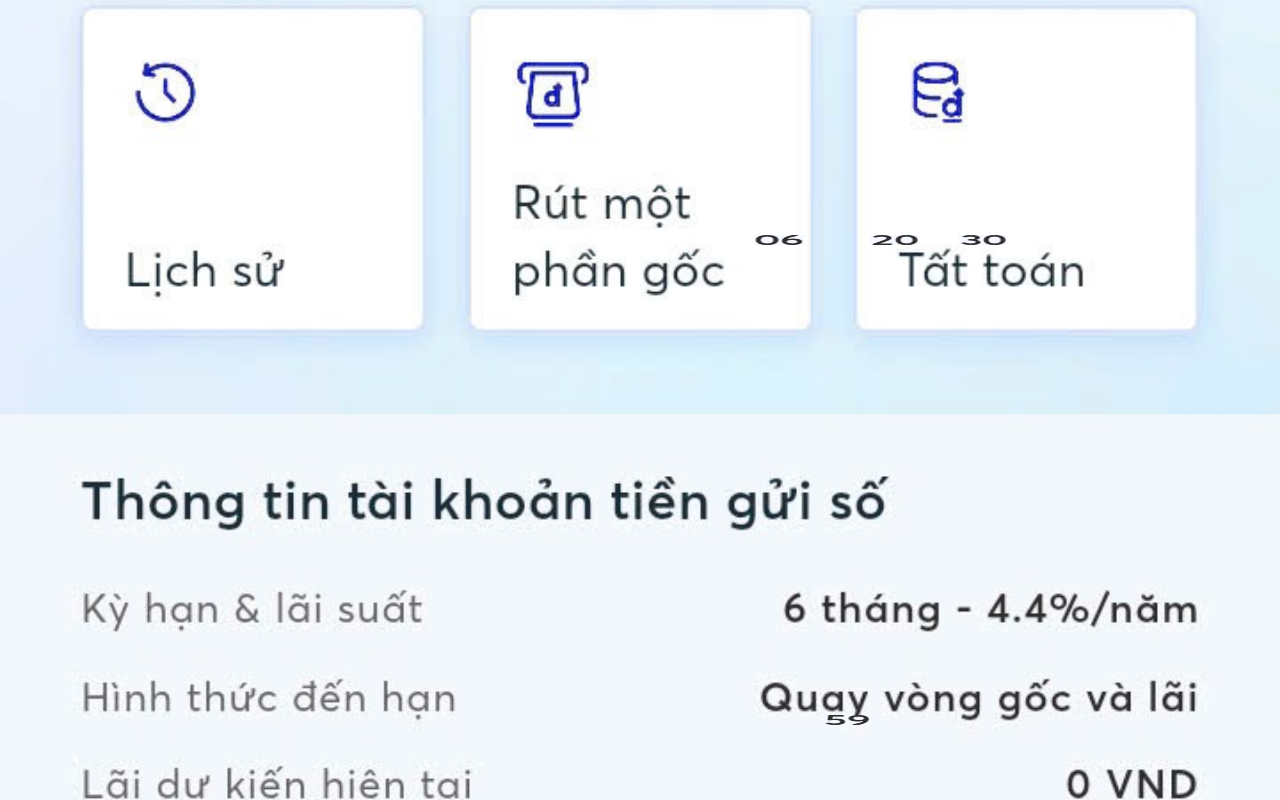
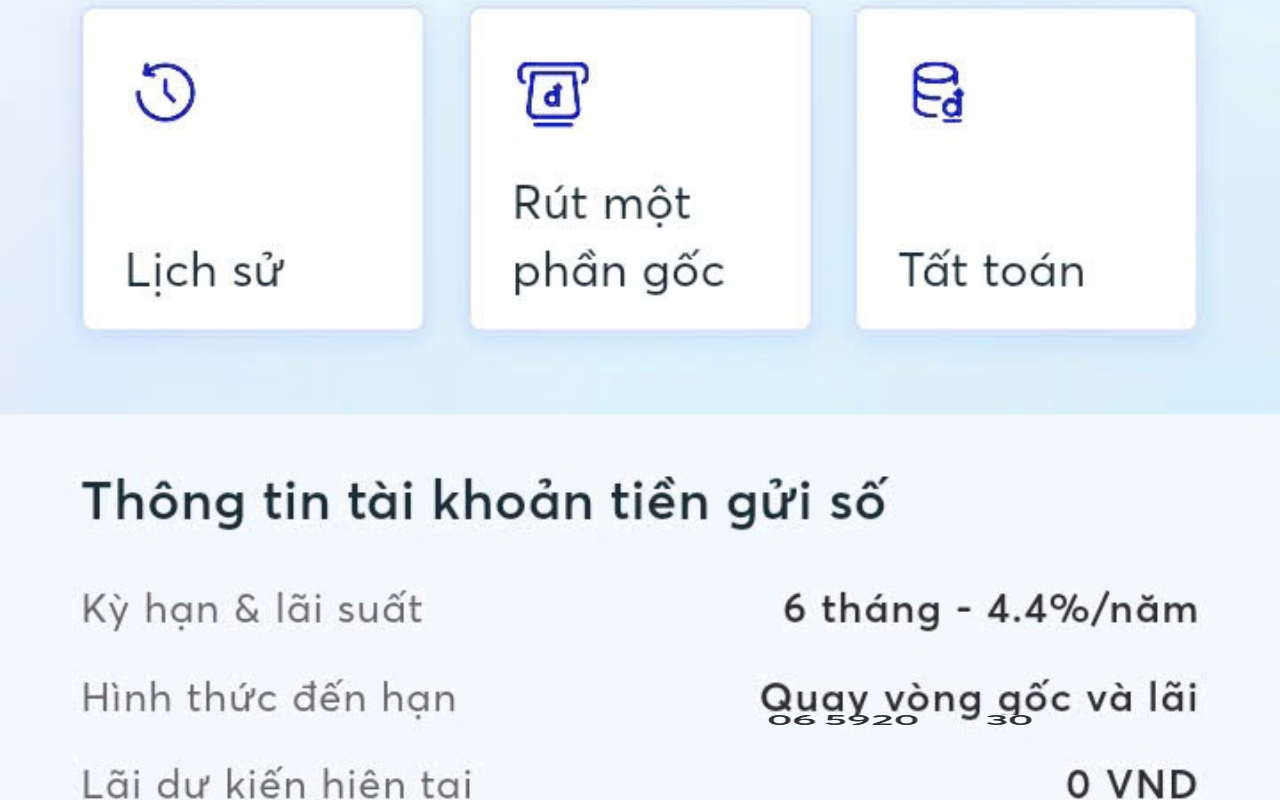
Before and after one commit to ltthang7678/mbbq, a plain HTML site: page index.html in a window 1280 px wide. Drawn offline with Linux system fonts and the light colour scheme.

Commit message:
Update style.css

```diff
--- a/style.css
+++ b/style.css
@@ -27,8 +27,8 @@ html, body {
   position: absolute;
 }/* Vị trí của từng khối thời gian theo viewport units */
 #hours {
-  left: 59.02vw;  /* 639 / 1080 = ~59vw */ /* 2000 / 2340 = ~85.5vh */
-  top: 29.42vh; /* 2000 / 2340 = ~85.5vh */
+  left: 60.02vw;  /* 639 / 1080 = ~59vw */ /* 2000 / 2340 = ~85.5vh */
+  top: 89.42vh; /* 2000 / 2340 = ~85.5vh */
 }
 
 #minutes {
@@ -38,12 +38,12 @@ html, body {
 
 #seconds {
   left: 68vw;  /* 733 / 1080 = ~68vw */
-  top: 29.42vh;
+  top: 89.42vh;
 }
 
 #days {
-  left: 74.9vw;  /* 733 / 1080 = ~68vw */
-  top: 29.42vh;
+  left: 76.9vw;  /* 733 / 1080 = ~68vw */
+  top: 89.42vh;
 }
 
 /* Ảnh số */
```
